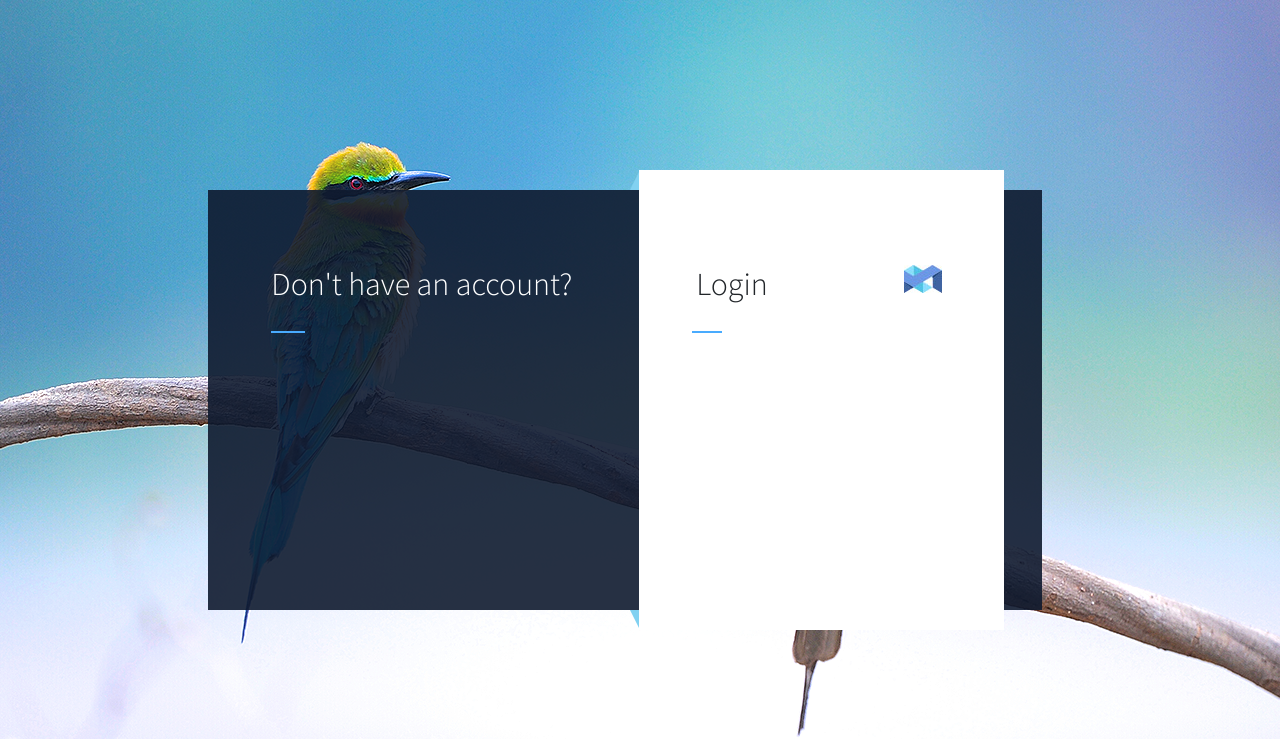
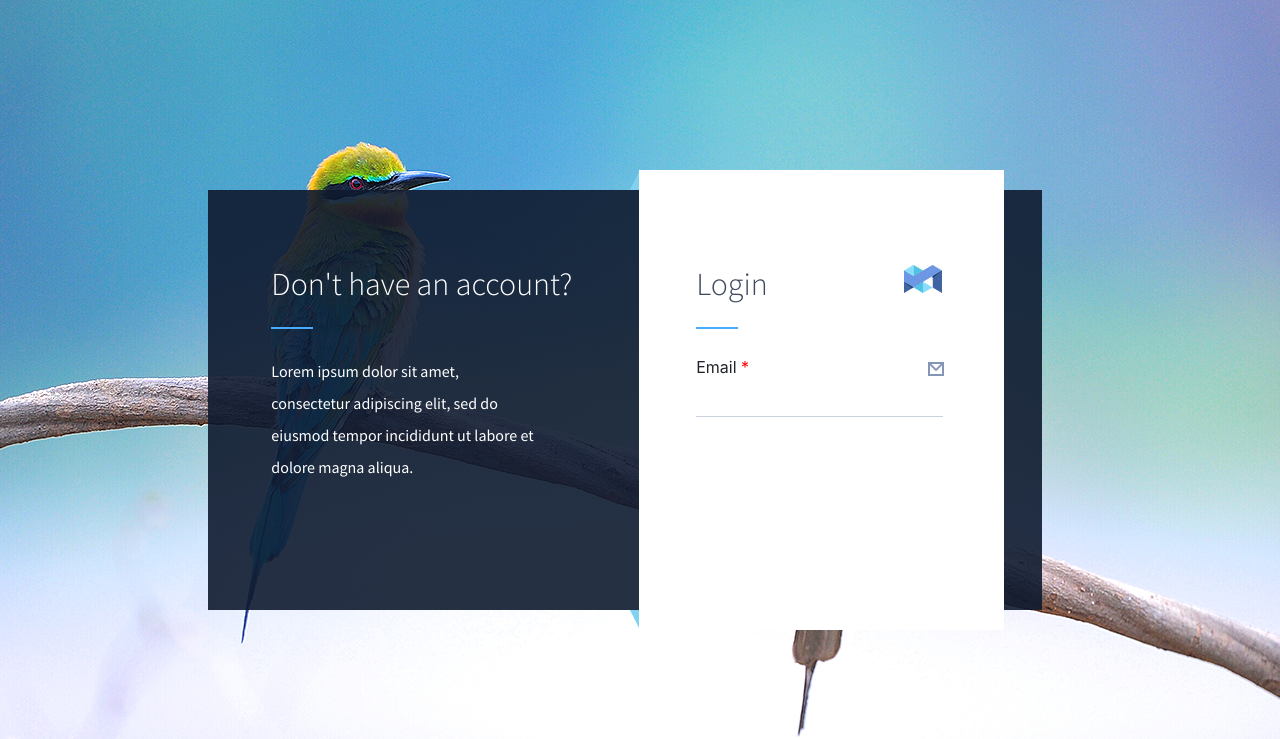
Before and after one commit to vladi-j/MagebitProject, a PHP site: page / in a window 1280 px wide. Shown: the top 739 px of the page. Run offline with PHP 8.4, Linux system fonts and the light colour scheme.

Commit message:
Continued improving rows

```diff
--- a/css/style.css
+++ b/css/style.css
@@ -31,6 +31,12 @@ body{
     font-family: 'Source Sans Pro', sans-serif;
     font-weight: 300 !important;
 }
+.login-header{
+    color: #3e495e;
+}
+.signup-header{
+    color: white;
+}
 .upper-fold{
     width: 0;
     height: 0;
@@ -55,6 +61,7 @@ body{
 }
 .line-divisor{
     border: 1px solid #49abfe;
+    width: 40px;
 }
 .red-star{
     color: red;
@@ -64,9 +71,9 @@ body{
     font-weight: 400;
     color: #8495b7;
 }
-.email-img, .password-img{
-    max-width: 38px;
-    padding-left: 100%;
+.email-img{
+    width: 16px;
+    height: 14px;
 }
 input {
     border: 0;
@@ -108,7 +115,7 @@ input {
     color: white;
 }
 .inactive-section-abstract{
-    color: white;
+    color:white;
     font-family: 'Source Sans Pro', sans-serif;
     font-weight: 400 !important;
     line-height: 2;
@@ -119,3 +126,9 @@ input {
 .separating-lines{
     margin-top: 315px;
 }
+.main-content{
+    margin-top: 355px;
+}
+.email-input-row{
+    margin-top: 390px;
+}
--- a/index.html
+++ b/index.html
@@ -67,11 +67,13 @@
             <div class="col-lg-4 offset-lg-2">
                 <div class="ml-lg-5">
                     <h2 class="signup-header">Don't have an account?</h2>
+                    <hr class="float-left line-divisor">
                 </div>
             </div>
             <div class="col-lg-1 offset-lg-1">
                 <div class="ml-lg-n5">
                     <h2 class="login-header">Login</h2>
+                    <hr class="float-left line-divisor">
                 </div>
             </div>
             <div class="col-lg-1 offset-lg-1">
@@ -80,18 +82,35 @@
             </div>
             </div>
         </div>
-        <div class="row container-fluid position-absolute separating-lines">
-            <div class="col-lg-1 offset-lg-2">
-                <div class="ml-lg-5 mr-lg-n2">
-                    <hr class="line-divisor">
+        <div class="row container-fluid position-absolute main-content">
+            <div class="col-lg-4 offset-lg-2">
+                <div class="ml-lg-5">
+                    <p class="inactive-section-abstract">
+                        Lorem ipsum dolor sit amet,
+                        <br>
+                         consectetur adipiscing elit, sed do
+                         <br>
+                         eiusmod tempor incididunt ut labore et
+                         <br>
+                          dolore magna aliqua.
+                    </p>
                 </div>
             </div>
-            <div class="col-lg-1 offset-lg-4">
-                <div class="ml-lg-n5 mr-lg-5">
-                    <div class="ml-lg-n1 mr-lg-5">
-                        <hr class="line-divisor">
-
-                    </div>
+            <div class="col-lg-1 offset-lg-1">
+                <div class="ml-lg-n5">
+                    <label for="email-input">Email <span class="red-star">*</span></label>
+                </div>
+            </div>
+            <div class="col-lg-1 offset-lg-1">
+            <div class="ml-lg-n4">
+                <img class="email-img" src="img/email-img.png" alt="E-mail">
+            </div>
+            </div>
+        </div>
+        <div class="row container-fluid position-absolute email-input-row">
+            <div class="col-lg-2 offset-lg-7">
+                <div class="ml-lg-n5 mr-lg-n5">
+                    <input type="email" class="email-input">
                 </div>
             </div>
         </div>
```
